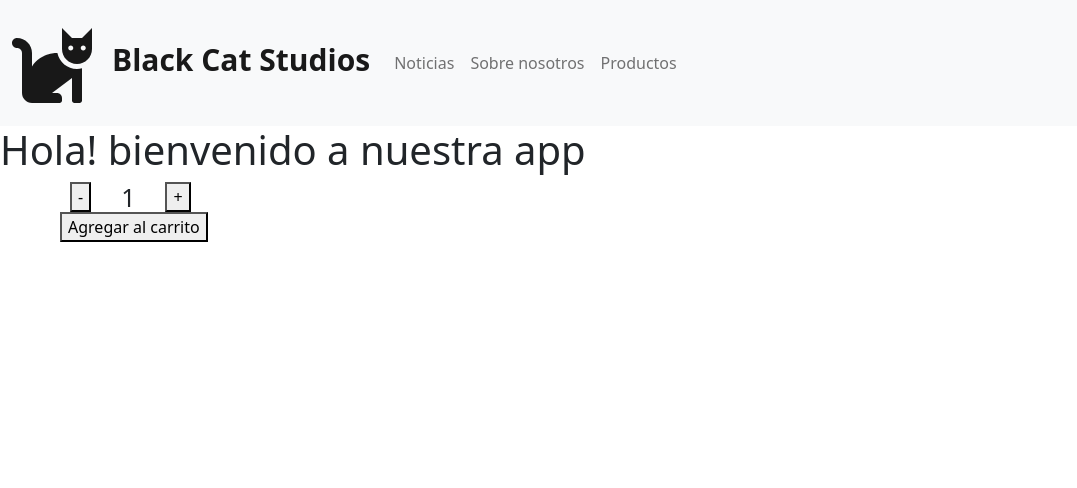
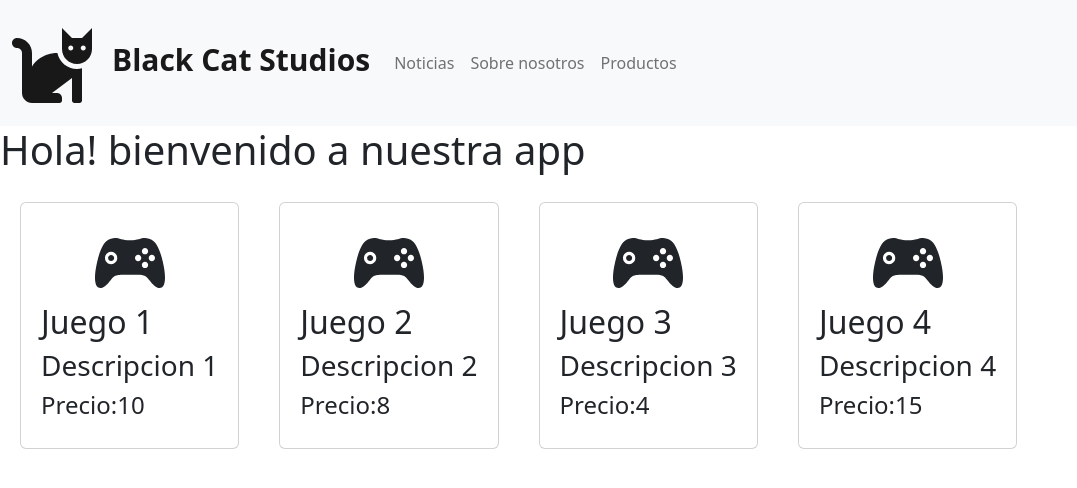
Before and after one commit to Alasalavip/Black-cat, a React (Create React App) app: page / in a window 1280 px wide. Shown: the top 488 px of the page, without its empty margins (0-1077 px from the left). Built offline with nearby package versions, Linux system fonts and the light colour scheme.

Commit message:
desafio4

```diff
--- a/package.json
+++ b/package.json
@@ -9,7 +9,7 @@
     "@testing-library/jest-dom": "^5.16.5",
     "@testing-library/react": "^13.3.0",
     "@testing-library/user-event": "^13.5.0",
-    "bootstrap": "^5.2.0",
+    "bootstrap": "^5.2.1",
     "react": "^18.2.0",
     "react-dom": "^18.2.0",
     "react-scripts": "5.0.1",
--- /dev/null
+++ b/src/components/Item/index.jsx
@@ -0,0 +1,14 @@
+import React from "react";
+import { IoLogoGameControllerB} from 'react-icons/io';
+import './style.css';
+const Item = ({product}) => {
+    return (
+       <div class= "card">
+        <IoLogoGameControllerB class="control"/>
+        <h2>{product.name}</h2>
+        <h3>{product.descripcion}</h3>
+        <h4>Precio:{product.precio}</h4>
+       </div>
+    )
+}
+export default Item
--- /dev/null
+++ b/src/components/Item/style.css
@@ -0,0 +1,9 @@
+.control {
+    font-size: 80px;
+    margin: auto;
+}
+.card {
+    display: inline-flex;
+    padding: 20px;
+    margin: 20px;
+}
--- /dev/null
+++ b/src/components/ItemList/index.jsx
@@ -0,0 +1,13 @@
+import React from "react";
+import Item from "../Item";
+
+const ItemList = ({products}) => {
+    return (
+        <div>
+            {products.map(product =>{
+                return <Item key ={product.id} product={product}/>
+            })}
+        </div>
+    )
+}
+export default ItemList
--- /dev/null
+++ b/src/components/data/products.js
@@ -0,0 +1,6 @@
+export const products =[
+    {id:1, descripcion: "Descripcion 1", name: "Juego 1", precio: 10},
+    {id:2, descripcion: "Descripcion 2", name: "Juego 2", precio: 8},
+    {id:3, descripcion: "Descripcion 3", name: "Juego 3", precio: 4},
+    {id:4, descripcion: "Descripcion 4", name: "Juego 4", precio: 15},
+]
--- a/src/containers/ItemListContainer/index.jsx
+++ b/src/containers/ItemListContainer/index.jsx
@@ -1,13 +1,31 @@
 import React from "react";
+import { useState } from "react";
 import ItemCount from "../../components/ItemCount";
+import ItemList from "../../components/ItemList";
+import { products } from "../../components/data/products";
 import './style.css';
+import { useEffect } from "react";
 const ItemListContainer = ({greeting}) => {
-    const agegarAlCarrito = (cantidad) => {
-        console.log('La cantidad de objetos agregados es :' , {cantidad} );
+   const [Productos, setProductos] = useState([])
+   useEffect(()=> {
+(async ()=> {
+    const obtenerProductos = new Promise ((accept, reject)=> {
+        setTimeout (()=> {
+            accept(products)
+        }, 3000)
+    })
+    try {
+        const productos = await obtenerProductos;
+        setProductos(productos);
+    }catch(error) {
+        console.log(error);
     }
+})()
+   })
+
     return (
         <div><h1>{greeting}</h1>
-        <ItemCount initial={1} stock={5} onAdd={agegarAlCarrito}/>
+        <ItemList products={products}/>
         </div>
     )
 }
```
Also changed, not shown: 1 other file (tests, documents, lock files or other folders).
